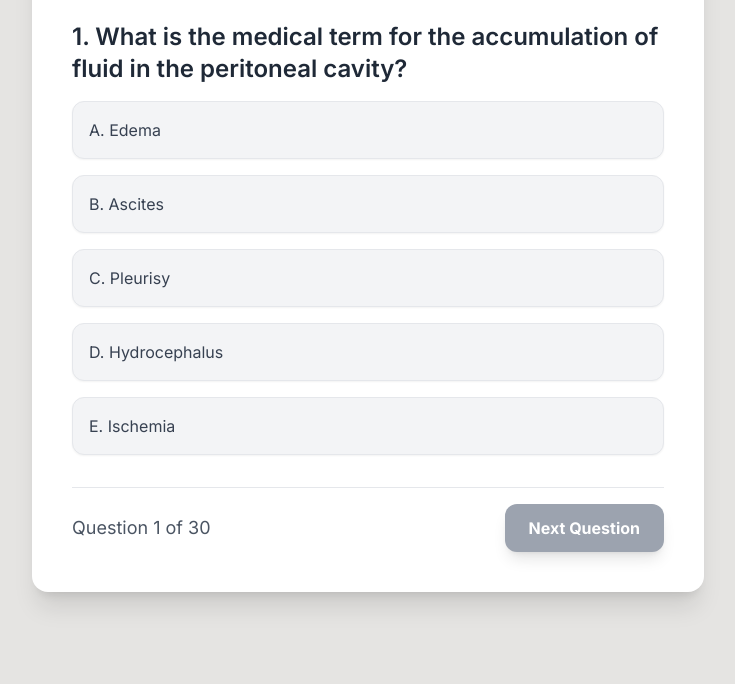
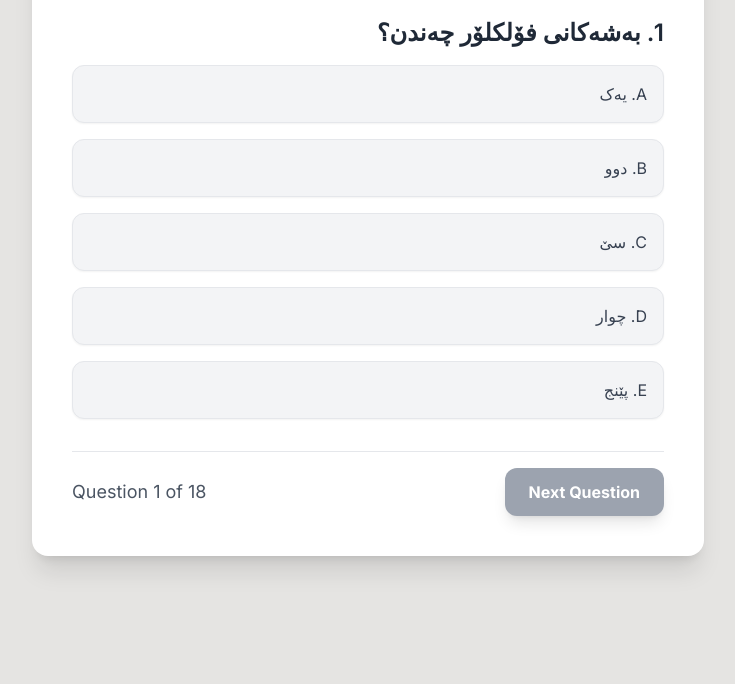
Before and after one commit to shabazrasheed10-rgb/Kurdology_Quiz_Lec3, a plain HTML site: page index.html in a window 1280 px wide. Shown: the part 116-800 px from the top of the page, without its empty margins (272-1007 px from the left). Drawn offline with nearby package versions, Linux system fonts and the light colour scheme.

Commit message:
Update index.html

```diff
--- a/index.html
+++ b/index.html
@@ -1,9 +1,9 @@
 <!doctype html>
-<html lang="en">
+<html lang="ku" dir="rtl">
  <head>
   <meta charset="UTF-8">
   <meta name="viewport" content="width=device-width, initial-scale=1.0">
-  <title>Medical Terminology Quiz</title>
+  <title>Kurdology Quiz</title>
   <script src="https://cdn.tailwindcss.com"></script>
   <link href="https://fonts.googleapis.com/css2?family=Inter:wght@400;600;700&amp;display=swap" rel="stylesheet">
   <style>
@@ -14,7 +14,6 @@
             justify-content: center;
             align-items: flex-start;
             min-height: 100vh;
-
             padding: 20px;
         }
 
@@ -23,8 +22,9 @@
             cursor: pointer;
             display: flex;
             align-items: center;
+            /* Elements are naturally spaced out in RTL */
             justify-content: space-between;
-            text-align: left;
+            text-align: right;
         }
         .option-button:hover:not(.answered) {
             transform: translateY(-2px);
@@ -34,7 +34,7 @@
         .feedback-icon {
             width: 24px;
             height: 24px;
-            margin-left: 10px;
+            margin-left: 10px; /* Space between text and icon in RTL */
             opacity: 0;
             transition: opacity 0.3s;
         }
@@ -44,186 +44,135 @@
     </style>
  </head>
  <body>
-  <div id="quiz-container" class="w-full max-w-2xl bg-white shadow-xl rounded-2xl p-6 md:p-10"> <!-- Header: Score and Progress -->
+  <div id="quiz-container" class="w-full max-w-2xl bg-white shadow-xl rounded-2xl p-6 md:p-10">
+
    <div class="flex justify-between items-center mb-6 border-b pb-4 border-gray-200">
-    <h1 class="text-3xl font-bold text-blue-600">Terminology Quiz Lec-7</h1>
     <div class="text-lg font-semibold text-gray-700">
-      Score: <span id="score-display" class="text-green-600">0</span> / <span id="total-questions">30</span>
+      Score: <span id="score-display" class="text-green-600">0</span> / <span id="total-questions">18</span>
     </div>
-   </div> <!-- Question Display -->
+    <h1 class="text-2xl font-bold text-[#6D9BCA]">Kurdology_Quiz_Lec3</h1>
+   </div>
+
    <div id="question-card" class="mb-8 min-h-24">
     <p class="text-2xl font-semibold text-gray-800 mb-4" id="question-text"> Loading question... </p>
     <div id="options-container" class="space-y-4">
     </div>
-   </div> <!-- Navigation and Progress -->
+   </div>
+
    <div class="flex justify-between items-center pt-4 border-t border-gray-200">
+    <button id="next-button" onclick="nextQuestion()" class="px-6 py-3 bg-blue-600 text-white font-bold rounded-xl shadow-lg hover:bg-blue-700 transition duration-150 ease-in-out disabled:bg-gray-400" disabled> Next Question </button>
     <div class="text-lg text-gray-600 font-medium">
-      Question <span id="current-q-number">0</span> of 30
-    </div> <button id="next-button" onclick="nextQuestion()" class="px-6 py-3 bg-blue-600 text-white font-bold rounded-xl shadow-lg hover:bg-blue-700 transition duration-150 ease-in-out disabled:bg-gray-400" disabled> Next Question </button>
-   </div> <!-- Final Score Modal -->
+      Question <span id="current-q-number">0</span> of 18
+    </div>
+   </div>
+
    <div id="final-score-modal" class="hidden fixed inset-0 bg-gray-900 bg-opacity-75 flex items-center justify-center p-4 z-50">
     <div class="bg-white rounded-xl p-8 text-center shadow-2xl w-full max-w-sm">
-     <h2 class="text-4xl font-extrabold text-blue-600 mb-4">Quiz Complete!</h2>
-     <p class="text-xl text-gray-700 mb-6">Your final score is:</p>
-     <p class="text-6xl font-black text-green-700 mb-8" id="final-score-text">0 / 20</p> <button onclick="window.location.reload()" class="px-6 py-3 bg-green-600 text-white font-bold rounded-xl hover:bg-green-700 transition duration-150"> Start Over </button>
+     <h2 class="text-4xl font-extrabold text-blue-600 mb-4">!Quiz Complete</h2>
+     <p class="text-xl text-gray-700 mb-6">:Your final score is</p>
+     <p class="text-6xl font-black text-green-700 mb-8" id="final-score-text">0 / 20</p>
+     <button onclick="window.location.reload()" class="px-6 py-3 bg-green-600 text-white font-bold rounded-xl hover:bg-green-700 transition duration-150"> Start Over </button>
     </div>
    </div>
   </div>
+
   <script>
 
         const quizData = [
 
 
   {
-    question: '1. What is the medical term for the accumulation of fluid in the peritoneal cavity? ',
-    options: ['A. Edema', 'B. Ascites', 'C. Pleurisy', 'D. Hydrocephalus', 'E. Ischemia'],
-    answer: 'B. Ascites'
+    question: '1. بەشەکانی فۆلکلۆر چەندن؟ ',
+    options: ['A. یەک', 'B. دوو', 'C. سێ', 'D. چوار', 'E. پێنج'],
+    answer: 'E. پێنج'
   },
   {
-    question: '2. "Coarctation" is defined as which of the following? ',
-    options: ['A. The expansion of a vessel wall', 'B. The rupture of a vessel', 'C. The compression of the wall of a vessel', 'D. The inflammation of a vessel', 'E. The formation of stones in a vessel'],
-    answer: 'C. The compression of the wall of a vessel'
+    question: '2. ڕەخنە لە ژیانی کۆمەڵگە دەگرێت و شتە ناشرین و چەوتەکان دەخاتە ڕوو، وەک کاردانەوەیەک بۆ ڕۆمانتیك. ',
+    options: ['A. شیعر', 'B. ڕۆمان', 'C. ڕیالیزم', 'D. ڕۆمانسیزم', 'E. ئەدەبی کلاسیك'],
+    answer: 'C. ڕیالیزم'
   },
   {
-    question: '3. The protrusion of an organ or part through connective tissue or the wall of a cavity is known as: ',
-    options: ['A. Hernia', 'B. Fistula', 'C. Diverticulum', 'D. Prolapse', 'E. Laceration'],
-    answer: 'A. Hernia'
+    question: '3. ناوی (خضر) ـە کوڕی ئەحمەدی شاوەیسی ئالی بەگی میکایلییە. ',
+    options: ['A. نالی', 'B. سالم', 'C. مەلای جزیری', 'D. هێمن موکریانی', 'E. ئەحمەدی خانی'],
+    answer: 'A. نالی'
   },
   {
-    question: '4. Ischemia is defined as: ',
-    options: ['A. An increase in blood pressure', 'B. A bacterial infection of the blood', 'C. A reduction in blood supply to an organ or tissue', 'D. The complete absence of blood flow', 'E. An accumulation of fluid in the abdomen'],
-    answer: 'C. A reduction in blood supply to an organ or tissue'
+    question: '4. گرنگی بە مەسەلەی گشتی دەدات و لە مەسەلەی تایبەت دوور دەکەوێتەوە. ',
+    options: ['A. ئەدەبی ڕۆمانسیزم', 'B. ڕیالیزم', 'C. شیعر', 'D. ئەدەبی کلاسیک', 'E. ڕۆمان'],
+    answer: 'D. ئەدەبی کلاسیک'
   },
   {
-    question: '5. Which term describes the yellowish discoloration of the skin and sclera due to hyperbilirubinemia? ',
-    options: ['A. Cyanosis', 'B. Erythema', 'C. Pallor', 'D. Jaundice', 'E. Urticaria'],
-    answer: 'D. Jaundice'
+    question: '5. پەخشانی ئەدەبی چەند جۆرە؟ ',
+    options: ['A. چوار', 'B. پێنج', 'C. شەش', 'D. حەوت', 'E. هەشت'],
+    answer: 'D. حەوت'
   },
   {
-    question: '6. An irregular wound or tear caused by severe blunt trauma is called a: ',
-    options: ['A. Incision', 'B. Laceration', 'C. Abrasion', 'D. Contusion', 'E. Biopsy'],
-    answer: 'B. Laceration'
+    question: '6. پارچەیەک نووسینی ئەدەبییە، بابەتێکی دیاریکراو دەگرێتە خۆی جا ئەو بابەتە بیرو بۆچوونێك یان داهێنانێك بێت.',
+    options: ['A. چیڕۆک', 'B. وتار', 'C. خوتبە', 'D. ڕۆمان', 'E. ژیاننامە'],
+    answer: 'B. وتار'
   },
   {
-    question: '7. What is the medical term for an itching sensation of the skin? ',
-    options: ['A. Pruritis', 'B. Psoriasis', 'C. Purpura', 'D. Pyrosis', 'E. Alopecia'],
-    answer: 'A. Pruritis'
+    question: '7. کۆمەڵێک حیکایەتی کۆنن، هەموو شتەکانی ناوی (پاڵەوان، کەرەستە، کات، شوێن، ڕووداو) ڕاستەقینە نین.',
+    options: ['A. ئەفسانە', 'B. هەقایەت', 'C.پەندی پێشینان ', 'D. مەتەڵ', 'E. گۆرانی'],
+    answer: 'A. ئەفسانە'
   },
   {
-    question: '8. The suffix (-iasis) generally indicates: ',
-    options: ['A. Inflammation', 'B. A disease producing condition', 'C. Surgical removal', 'D. Formation of cells', 'E. Disintegration of tissue'],
-    answer: 'B. A disease producing condition'
+    question: '8. ڕێبازێکی ئەدەبی و هونەری فراوانە، لای هەندێ نووسەر بە تازە و نوێ دادەنرێت. ',
+    options: ['A. شیعری کلاسیکی کوردی', 'B. ئەدەبی ڕیالیزم', 'C. شیعری ڕۆمانسیزمی کوردی', 'D. چیڕۆک', 'E. پەخشان'],
+    answer: 'C. شیعری ڕۆمانسیزمی کوردی'
   },
   {
-    question: '9. Which condition is defined as stones in the biliary passages? ',
-    options: ['A. Urolithiasis', 'B. Nephrolithiasis', 'C. Cholelithiasis', 'D. Cholecystitis', 'E. Appendicitis'],
-    answer: 'C. Cholelithiasis'
+    question: '9. بەرهەمی مرۆڤێکی بەهرەدار و بە ئەندێشەیە، کە بە ترپە و ئاواز تاقیکردنەوەکانی خۆی وەکو مرۆڤێکی ئەندامی ناو کۆمەڵگایەك لە دوو تۆیی چەند وشە و ڕستەیەکدا واتا و خەیاڵێکی فراوان تۆماردەکات. ',
+    options: ['A. چیڕۆک', 'B. ڕۆمان', 'C. وتار', 'D. خوتبە', 'E. شیعر'],
+    answer: 'E. شیعر'
   },
   {
-    question: '10. The suffix (-itis) indicates: ',
-    options: ['A. Formation', 'B. Inflammation', 'C. Abnormal status', 'D. Disintegration', 'E. Softening'],
-    answer: 'B. Inflammation'
+    question: '10. ناوی شێخ ئەحمەدی کوڕی شێخ محمدە. ',
+    options: ['A. نالی', 'B. سالم', 'C. دیلان', 'D. مەلای جزیری', 'E. هێمن موکریانی'],
+    answer: 'D. مەلای جزیری'
   },
   {
-    question: '11. What is the definition of "Lysis"? ',
-    options: ['A. The process of formation', 'B. The process of disintegration or dissolution', 'C. The process of replication', 'D. The process of clotting', 'E. The process of narrowing'],
-    answer: 'B. The process of disintegration or dissolution'
+    question: '11. ئەحمەدی خانی چەند جار ناوی (نالی) لە شیعرەکانیدا بەکارهێناوە؟ ',
+    options: ['A. پێنج جار', 'B.  حەوت جار', 'C. دە جار', 'D. شەش جار', 'E. نۆ جار'],
+    answer: 'C. دە جار'
   },
   {
-    question: '12. The suffix (-osis) denotes: ',
-    options: ['A. A tumor', 'B. An abnormal status of an organ or tissue', 'C. A decrease in number', 'D. An acute infection', 'E. A surgical opening'],
-    answer: 'B. An abnormal status of an organ or tissue'
+    question: '12. گرنگی دەدات بە تاک و کێشەکانی، لە مەسەلەی گشتی دوور دەکەوێتەوە.',
+    options: ['A. ئەدەبی ریالیزم', 'B. ئەدەبی ڕۆمانسیزم', 'C. ئەدەبی کلاسیک', 'D. چیڕۆک', 'E. ڕۆمان'],
+    answer: 'B. ئەدەبی ڕۆمانسیزم'
   },
   {
-    question: '13. Which suffix indicates a process of formation? ',
-    options: ['A. -lysis', 'B. -poesis', 'C. -osis', 'D. -itis', 'E. -stenosis'],
-    answer: 'B. -poesis'
+    question: '13. پوختەی بیر و ئەزموونی مرۆڤە، هەموو بوارەکانی ژیان دەگرێتەوە. ',
+    options: ['A. مەتەڵ', 'B. هەقایەت', 'C. ئەفسانەیە', 'D. پەندی پێشینان', 'E. گۆرانی'],
+    answer: 'D. پەندی پێشینان'
   },
   {
-    question: '14. Erythropoesis is the formation of: ',
-    options: ['A. White blood cells', 'B. Platelets', 'C. Red blood cells', 'D. Bone marrow', 'E. Spermatozoa'],
-    answer: 'C. Red blood cells'
+    question: '14. ئەو جیهانەی باسی دەکات، بوونی بابەتی هەیەو لە کرۆکی ئەو بوونە دەکۆڵێتەوە و کاردانەوەی بەسەر دەوروبەردا دەردەخات، نەک بە شێوەیەکی خەیاڵی و دوور لە واقع. ',
+    options: ['A. ئەدەبی ڕۆمانسیزم ', 'B. ئەدەبی کلاسیک', 'C. ئەدەبی ڕیالیزم', 'D. پەخشان', 'E. ڕۆمان'],
+    answer: 'C. ئەدەبی ڕیالیزم'
   },
   {
-    question: '15. A fundamental mental derangement characterized by defective or lost contact with reality is called: ',
-    options: ['A. Neurosis', 'B. Anxiety', 'C. Phobia', 'D. Psychosis', 'E. Obsession'],
-    answer: 'D. Psychosis'
+    question: '15. چەند جۆرە پەخشان هەیە؟ ',
+    options: ['A. یەک', 'B. سێ', 'C. حەوت', 'D. شەش', 'E. دوو'],
+    answer: 'E. دوو'
   },
   {
-    question: '16. Which of the following is considered a Neurosis? ',
-    options: ['A. Mania', 'B. Endogenous depression', 'C. Anxiety states', 'D. Schizophrenia', 'E. Dementia'],
-    answer: 'C. Anxiety states'
+    question: '16. کام لەم شاعیرانە یەکێک نییە لە شاعیرانی ڕێبازی ڕیالیزم؟ ',
+    options: ['A. هێمن موکریانی', 'B. مەلای جزیری', 'C. قەدری جان', 'D. دیلان', 'E. شێرکۆ بێکەس'],
+    answer: 'B. مەلای جزیری'
   },
   {
-    question: '17. What is an "Exacerbation"? ',
-    options: ['A. The complete cure of a disease', 'B. An active episode of a chronic disease', 'C. The disappearance of symptoms', 'D. The initial onset of a disease', 'E. A generic drug name'],
-    answer: 'B. An active episode of a chronic disease'
+    question: '17. هونەرێکی وتنە و هۆش و هەستی مرۆڤ پیشان دەدات و دوورە لە کێش و سەروا.',
+    options: ['A. پەخشان', 'B. شیعر', 'C. گۆرانی', 'D. هەقایەت', 'E. مەتەڵ'],
+    answer: 'A. پەخشان'
   },
-  {
-    question: '18. The amelioration or disappearance of symptoms in a chronic disease is known as: ',
-    options: ['A. Exacerbation', 'B. Remission', 'C. Relapse', 'D. Recurrence', 'E. Genesis'],
-    answer: 'B. Remission'
+         {
+    question: '18. بریتییە لە هونەری قسەکردن، لە پێناو قایلکردن و کارتێکردن بەکاردەهێنرێت.',
+    options: ['A. وتار', 'B. چیڕۆک', 'C. شیعر', 'D. خوتبە', 'E. نامە'],
+    answer: 'D. خوتبە'
   },
-  {
-    question: '19. What is the term for the spitting of blood with expectoration? ',
-    options: ['A. Hematemesis', 'B. Hemoptysis', 'C. Epistaxis', 'D. Hemorrhage', 'E. Melena'],
-    answer: 'B. Hemoptysis'
-  },
-  {
-    question: '20. Melaena is defined as: ',
-    options: ['A. Vomiting bright red blood', 'B. Bleeding from the nose', 'C. Passage of black tarry stools due to upper GI bleeding', 'D. Blood in the urine', 'E. Excessive urination'],
-    answer: 'C. Passage of black tarry stools due to upper GI bleeding'
-  },
-  {
-    question: '21. Epistaxis refers to: ',
-    options: ['A. Bleeding from the gums', 'B. Coughing up blood', 'C. Nose bleeding', 'D. Ear bleeding', 'E. Rectal bleeding'],
-    answer: 'C. Nose bleeding'
-  },
-  {
-    question: '22. Which term means "a narrowed aperture or passage"? ',
-    options: ['A. Stenosis', 'B. Incompetence', 'C. Dilatation', 'D. Aneurysm', 'E. Hernia'],
-    answer: 'A. Stenosis'
-  },
-  {
-    question: '23. Alopecia is defined as: ',
-    options: ['A. Excessive hair growth', 'B. Loss of hair', 'C. Graying of hair', 'D. Infection of the hair follicle', 'E. Yellowing of the eyes'],
-    answer: 'B. Loss of hair'
-  },
-  {
-    question: '24. Urticaria is characterized by which combination of symptoms? ',
-    options: ['A. Pallor, pain, and bleeding', 'B. Erythema, swelling, and pruritis', 'C. Cyanosis, coldness, and numbness', 'D. Jaundice, fever, and nausea', 'E. Coughing, wheezing, and fever'],
-    answer: 'B. Erythema, swelling, and pruritis'
-  },
-  {
-    question: '25. Syncope is another term for: ',
-    options: ['A. A seizure', 'B. A stroke', 'C. A heart attack', 'D. A fainting attack', 'E. An allergic reaction'],
-    answer: 'D. A fainting attack'
-  },
-  {
-    question: '26. Taking a live tissue sample for pathological study is called: ',
-    options: ['A. Necropsy', 'B. Autopsy', 'C. Biopsy', 'D. Necrosis', 'E. Lysis'],
-    answer: 'C. Biopsy'
-  },
-  {
-    question: '27. Necrosis is defined as: ',
-    options: ['A. Postmortem examination', 'B. Pathological localized death of tissue', 'C. Natural cell death', 'D. Tissue regeneration', 'E. Formation of new tissue'],
-    answer: 'B. Pathological localized death of tissue'
-  },
-  {
-    question: '28. What does the acronym "COPD" stand for? ',
-    options: ['A. Chronic Oxygen Pulmonary Disease', 'B. Chronic Obstructive Pulmonary Disease', 'C. Cardiac Obstructive Pulmonary Disorder', 'D. Central Obstructive Pulmonary Disease', 'E. Chronic Obstructive Pediatric Disorder'],
-    answer: 'B. Chronic Obstructive Pulmonary Disease'
-  },
-  {
-    question: '29. Parkinson’s Disease is an example of: ',
-    options: ['A. An acronym', 'B. An abbreviation', 'C. An eponym', 'D. A synonym', 'E. A suffix'],
-    answer: 'C. An eponym'
-  },
-  {
-    question: '30. The medical abbreviation "stat" means: ',
-    options: ['A. As soon as possible', 'B. At once / immediately', 'C. Before meals', 'D. Every day', 'E. Only at night'],
-    answer: 'B. At once / immediately'
-  }
+
+
 ];
 
          let currentQuestionIndex = 0;
@@ -345,5 +294,5 @@
         };
 
     </script>
-
-</body></html>
+ </body>
+</html>
```
